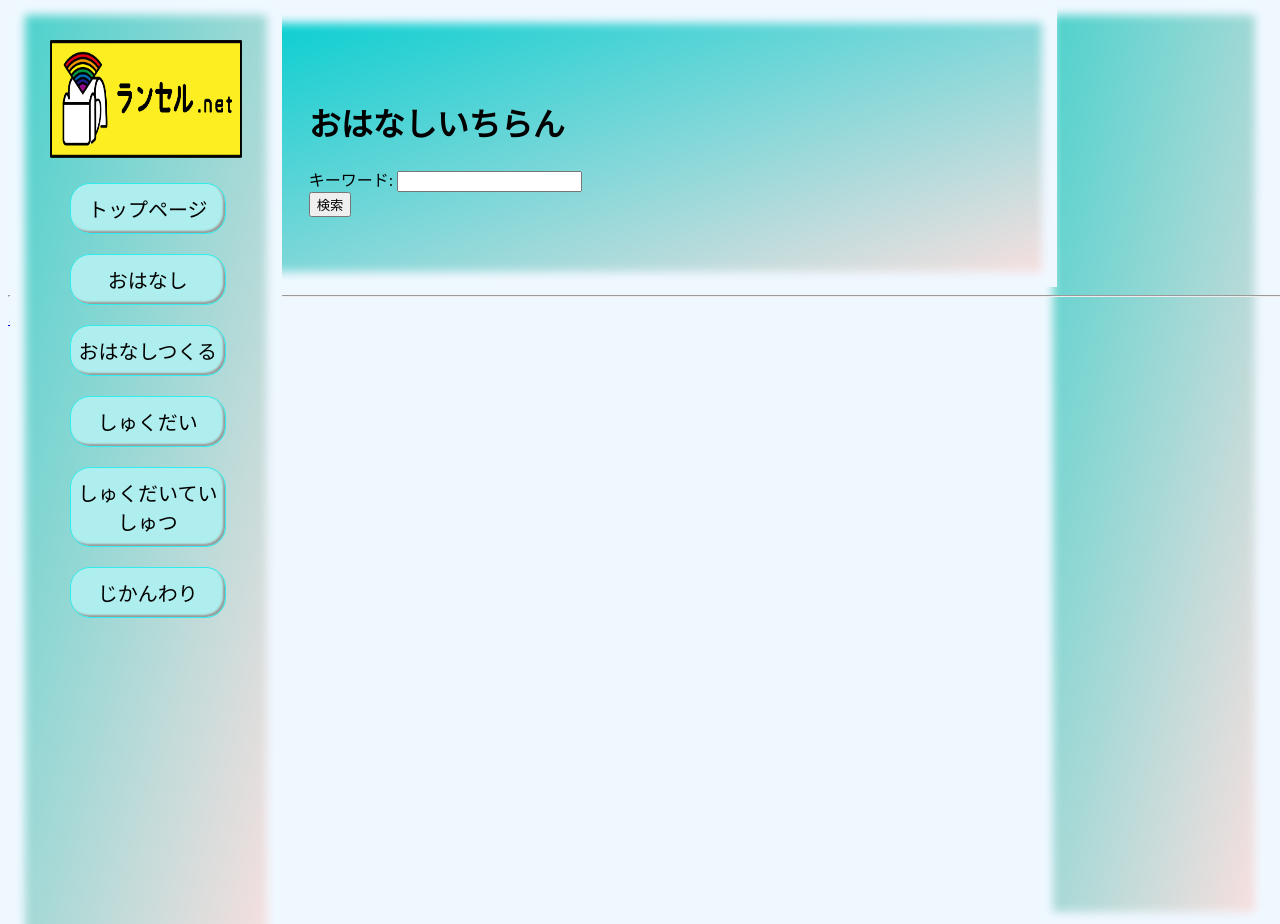
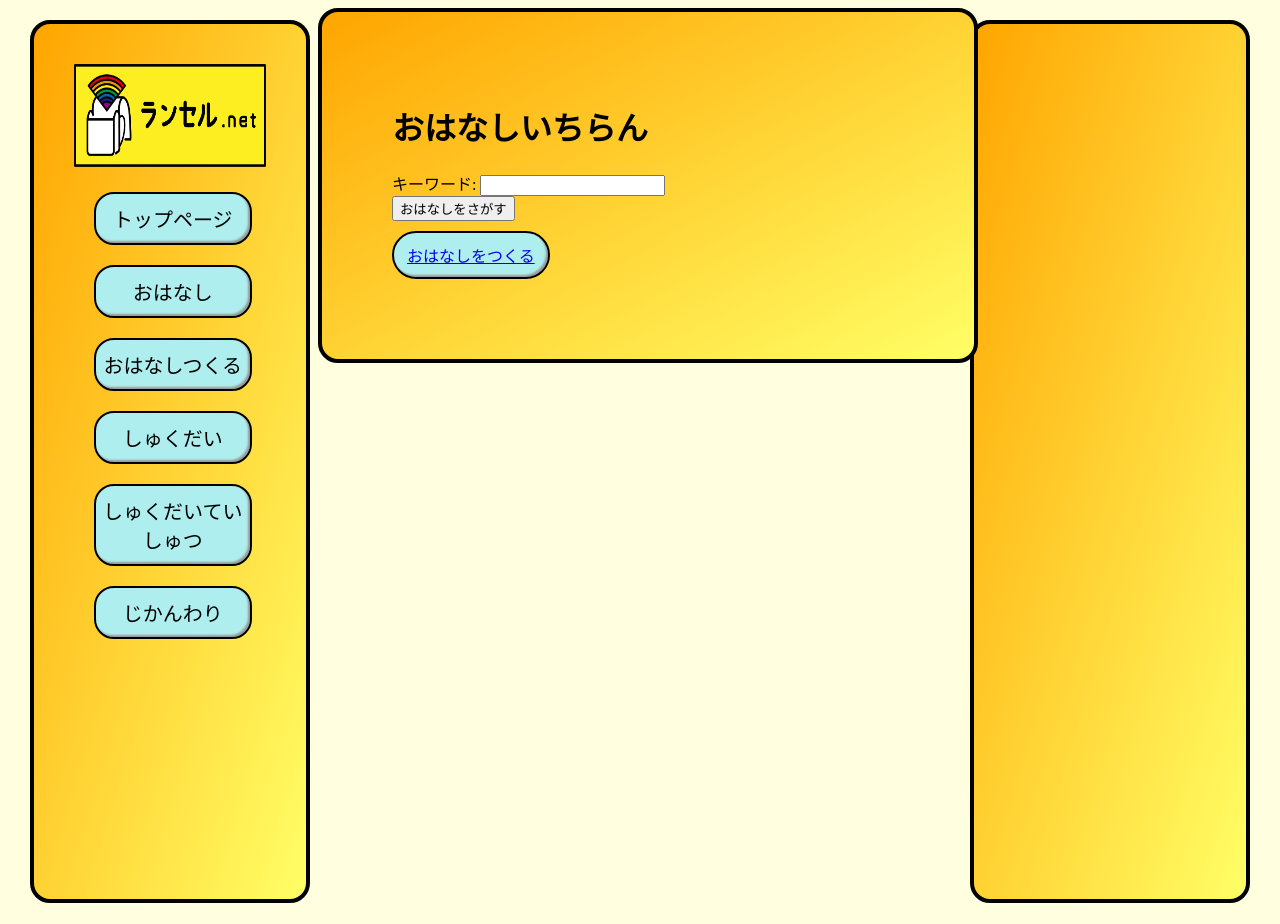
Before and after one commit to kawakamishohei/group_c, a Django app: page /chat/list/ in a window 1280 px wide. Run offline with Django 4.2, Linux system fonts and the light colour scheme; data that the repository does not hold is empty; some web fonts are replaced.

Commit message:
06/30final

```diff
--- a/static/css/kawakami.css
+++ b/static/css/kawakami.css
@@ -10,15 +10,17 @@
 width: 100%;
 height: 20%;
 background: #afeeee;
-border:1px solid #2feded;
+border:2px solid #000000;
 position: relative;/*親要素に記入*/
+border-radius: 20px;
 }
 .box2{
 width: 100%;
 height: 100%;
 background: #afeeee;
-border:1px solid #2feded;
+border:2px solid #000000;
 position: relative;/*親要素に記入*/
+border-radius: 10px;
 }
 .box3{
 width: 40%;
--- a/static/css/style_chat.css
+++ b/static/css/style_chat.css
@@ -1,18 +1,20 @@
 body{
   height: 100%;
   width: 100%;
-  background-color: #f0f8ff;
+  background-color: #ffffe0;
 }
 header {
   top: 0px;
   left: 10px;
   width: 15%;
-  height: 98%;
+  height: 86%;
   padding: 40px;
-  background: linear-gradient(to bottom right, #48d1cc, #ffe0e0);
+  margin: 20px;
+  background: linear-gradient(to bottom right, #ffa500, #ffff66);
   align-items: center;
   position: fixed;
-  box-shadow: inset 0 0 10px 15px #f0f8ff;
+  border: solid 4px #000000;
+  border-radius: 20px;
 }
 
 .title {
@@ -25,40 +27,45 @@ header {
 }
 .main {
   top: 0px;
-  width: 53%;
+  width: 40%;
   height: 1000%;
-  background: linear-gradient(to bottom right, #00ced1, #ffe0e0);
+  background: linear-gradient(to bottom right, #ffa500, #ffff66);
   padding: 70px;
   margin-left: auto;
   margin-right: auto;
-  box-shadow: inset 0 0 10px 15px #f0f8ff;
+  border: solid 4px #000000;
+  border-radius: 20px;
   overflow-x: hidden;
 }
 .rightside-contents {
   top: 0px;
   right: 10px;
   width: 15%;
-  height: 96%;
+  height: 86%;
   float: right;
-  background: linear-gradient(to bottom right, #48d1cc, #ffe0e0);
+  background: linear-gradient(to bottom right, #ffa500, #ffff66);
   align-items: center;
   position: fixed;
-  padding: 20px;
+  padding: 40px;
+  margin: 20px;
   z-index: -1;
-  box-shadow: inset 0 0 10px 15px #f0f8ff;
+  border: solid 4px #000000;
+  border-radius: 20px;
 }
 .rightside-contents-form {
   top: 0px;
   right: 10px;
   width: 15%;
-  height: 96%;
+  height: 86%;
   float: right;
-  background: linear-gradient(to bottom right, #48d1cc, #ffe0e0);
+  background: linear-gradient(to bottom right, #ffa500, #ffff66);
   align-items: center;
   position: fixed;
   padding: 40px;
+  margin: 20px;
   z-index: 1;
-  box-shadow: inset 0 0 10px 15px #f0f8ff;
+  border: solid 4px #000000;
+  border-radius: 20px;
 }
 
 .menu-item{
@@ -66,7 +73,7 @@ header {
     width:80%;
     height:10%;
     background-color:#afeeee;
-    border:1px solid #2feded;
+    border:2px solid #000000;
     padding-top: 10px;
     padding-bottom: 10px;
     margin: 20px;
@@ -95,14 +102,25 @@ header {
     width: 100%;
     height: 100%;
 }
+.ohanasiBox{
+    width: 100%;
+    height: 100%;
+    margin-top: 20px;
+    margin-buttom: 30px;
+    padding:10px;
+    background: #afeeee;
+    border:2px solid #000000;
+    position: relative;/*親要素に記入*/
+    border-radius: 10px;
 
+}
 
 .button{
     position:relative;
     width:30%;
     height:10%;
     background-color:#afeeee;
-    border:1px solid #2feded;
+    border:2px solid #000000;
     padding-top: 10px;
     padding-bottom: 10px;
     margin-right: auto;
@@ -124,3 +142,7 @@ header {
 	text-shadow: 2px 2px 0px white;
 	background-color: #2ee6e6;
 }
+.chat-image{
+    width:300px;
+    height:auto;
+}
--- a/templates/chat/chat_list.html
+++ b/templates/chat/chat_list.html
@@ -4,17 +4,18 @@
 <h1>おはなしいちらん</h1>
 <form action="" method="GET">
   {{ form.as_div }}
-  <button type="submit">検索</button>
+  <button type="submit">おはなしをさがす</button>
 </form>
     {% for chat in chat_list %}
-<div class="ohanasiBox">
-      <h3>
+    <div class="ohanasiBox">
+      <h2>
           <a href="{% url 'chat:chat_detail' chat.pk %}">{{ chat.title }}</a>
-      </h3>
-      {{ chat.text | truncatechars:20}}
+      </h2>
+        <p>{{ chat.created_at|date:'Y/m/d/G:i'}}</p>
+      {{ chat.text | truncatechars:30}}
+    </div>
     {% endfor %}
-</div>
-<hr>
-<a href="{% url 'chat:chat_create' %}">おはなしをつくる</a>
+
+<a class="button" href="{% url 'chat:chat_create' %}">おはなしをつくる</a>
 
 {% endblock %}
--- a/templates/homework/homework_create.html
+++ b/templates/homework/homework_create.html
@@ -5,7 +5,7 @@
 <h1>宿題作成</h1>
   </div>
 <form action="" method="POST">
-  <table class="table" border="3" width="100%" bgcolor="#f5f5f5" bordercolor="#ff8c00">
+  <table class="table" border="3" width="100%" bgcolor="#afeeee" bordercolor="#000000">
       <tr>
         <th>教科</th>
         <td>{{ form.title }}</td>
@@ -19,7 +19,7 @@
           <td>{{ form.date }}</td>
       </tr>
   </table>
-  <button type="submit" class="btn btn-primary">送信</button>
+  <button type="submit" class="button">送信</button>
   {% csrf_token %}
 </form>
 {% endblock %}
```
Also changed, not shown: templates/chat/chat_detail.html (+13 -4 lines), media/chat_images/sample01_9o71jzZ.jpg (added).
